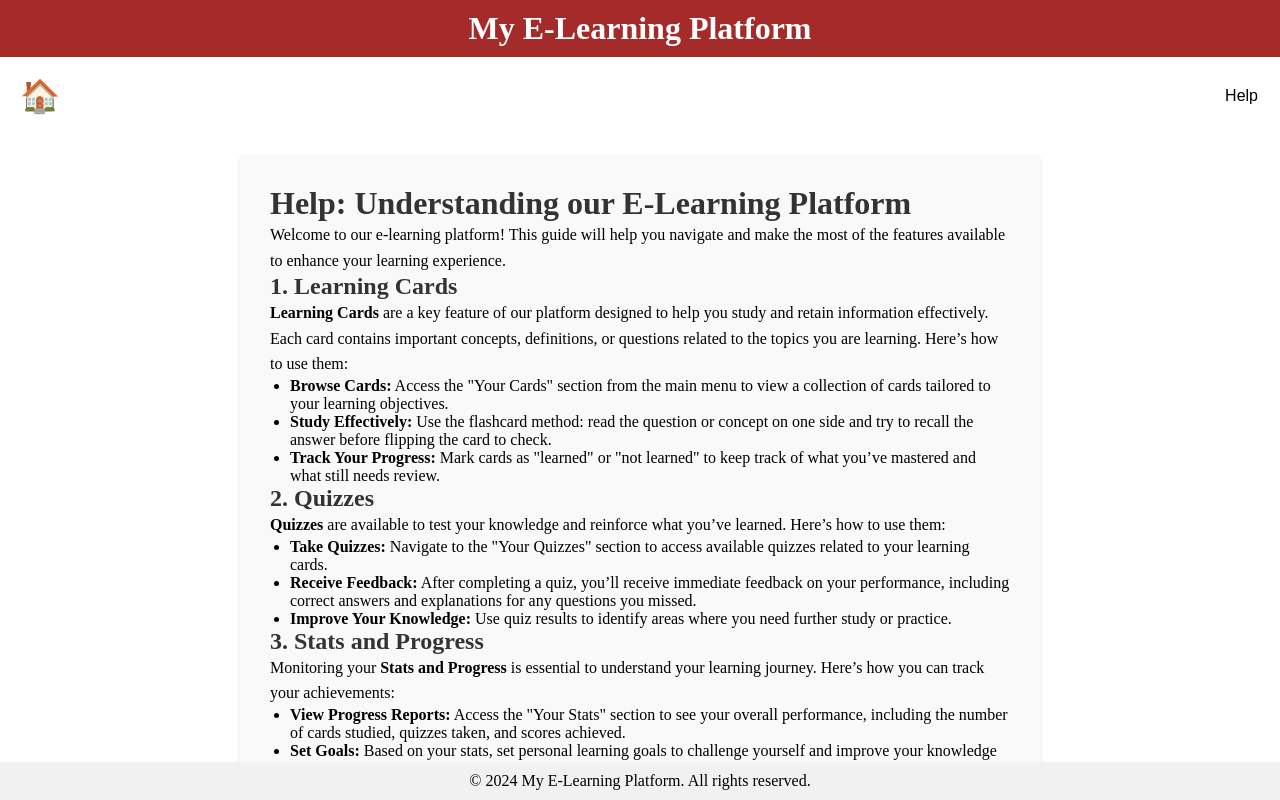
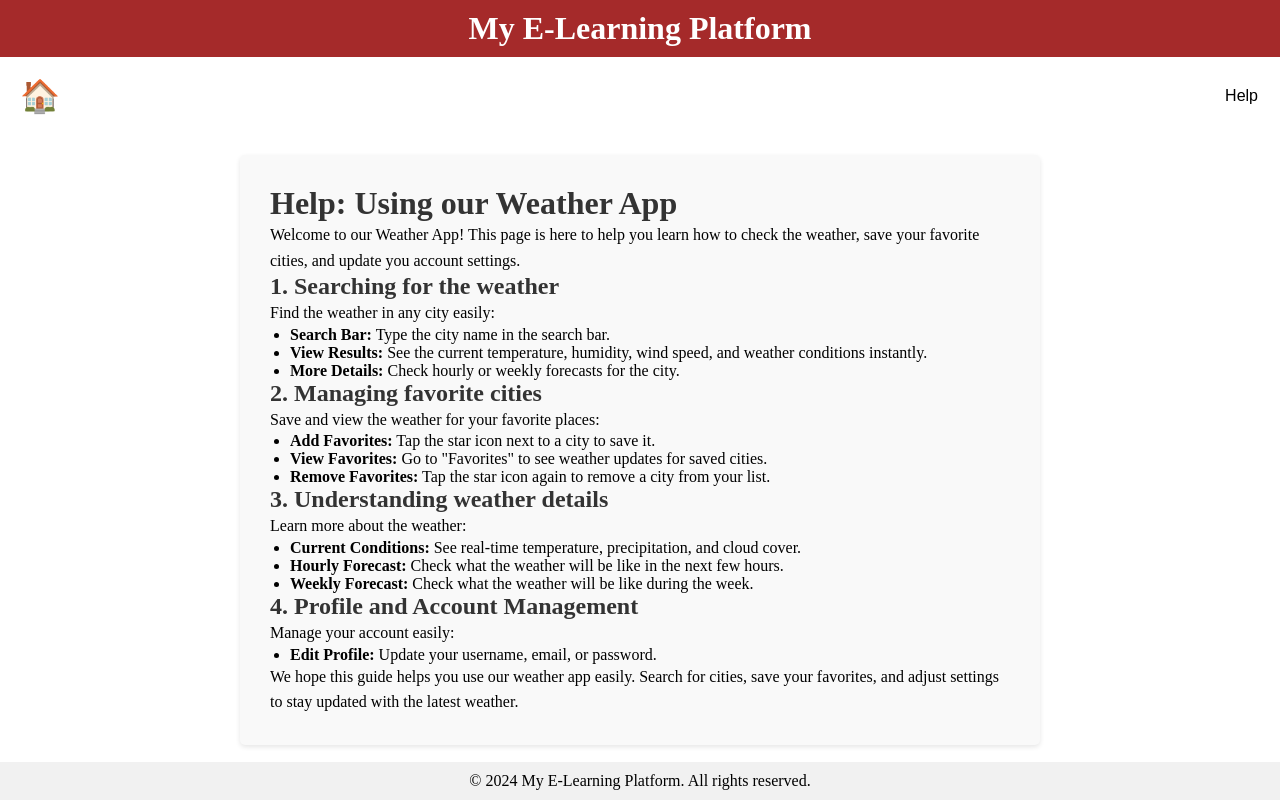
Before and after one commit to MarcMonin/Node-Angular-Project, an Angular app in the folder NodeProjectQuizlet/: page /help in a window 1280 px wide. Built offline with nearby package versions, Linux system fonts and the light colour scheme.

Commit message:
dossier backend

```diff
--- a/NodeProjectQuizlet/src/app/helppage/helppage.component.html
+++ b/NodeProjectQuizlet/src/app/helppage/helppage.component.html
@@ -1,41 +1,39 @@
 <app-navbar></app-navbar>
 <div class="help-page">
-  <h1>Help: Understanding our E-Learning Platform</h1>
-  <p>Welcome to our e-learning platform! This guide will help you navigate and make the most of the features available to enhance your learning experience.</p>
+  <h1>Help: Using our Weather App</h1>
+  <p>Welcome to our Weather App! This page is here to help you learn how to check the weather, save your favorite cities, and update you account settings.</p>
 
-  <h2>1. Learning Cards</h2>
-  <p><strong>Learning Cards</strong> are a key feature of our platform designed to help you study and retain information effectively. Each card contains important concepts, definitions, or questions related to the topics you are learning. Here’s how to use them:</p>
+  <h2>1. Searching for the weather</h2>
+  <p>Find the weather in any city easily:</p>
   <ul>
-    <li><strong>Browse Cards:</strong> Access the "Your Cards" section from the main menu to view a collection of cards tailored to your learning objectives.</li>
-    <li><strong>Study Effectively:</strong> Use the flashcard method: read the question or concept on one side and try to recall the answer before flipping the card to check.</li>
-    <li><strong>Track Your Progress:</strong> Mark cards as "learned" or "not learned" to keep track of what you’ve mastered and what still needs review.</li>
+    <li><strong>Search Bar:</strong> Type the city name in the search bar.</li>
+    <li><strong>View Results:</strong> See the current temperature, humidity, wind speed, and weather conditions instantly.</li>
+    <li><strong>More Details:</strong> Check hourly or weekly forecasts for the city.</li>
   </ul>
 
-  <h2>2. Quizzes</h2>
-  <p><strong>Quizzes</strong> are available to test your knowledge and reinforce what you’ve learned. Here’s how to use them:</p>
+  <h2>2. Managing favorite cities</h2>
+  <p>Save and view the weather for your favorite places:</p>
   <ul>
-    <li><strong>Take Quizzes:</strong> Navigate to the "Your Quizzes" section to access available quizzes related to your learning cards.</li>
-    <li><strong>Receive Feedback:</strong> After completing a quiz, you’ll receive immediate feedback on your performance, including correct answers and explanations for any questions you missed.</li>
-    <li><strong>Improve Your Knowledge:</strong> Use quiz results to identify areas where you need further study or practice.</li>
+    <li><strong>Add Favorites:</strong> Tap the star icon next to a city to save it.</li>
+    <li><strong>View Favorites:</strong> Go to "Favorites" to see weather updates for saved cities.</li>
+    <li><strong>Remove Favorites:</strong> Tap the star icon again to remove a city from your list.</li>
   </ul>
 
-  <h2>3. Stats and Progress</h2>
-  <p>Monitoring your <strong>Stats and Progress</strong> is essential to understand your learning journey. Here’s how you can track your achievements:</p>
+  <h2>3. Understanding weather details</h2>
+  <p>Learn more about the weather:</p>
   <ul>
-    <li><strong>View Progress Reports:</strong> Access the "Your Stats" section to see your overall performance, including the number of cards studied, quizzes taken, and scores achieved.</li>
-    <li><strong>Set Goals:</strong> Based on your stats, set personal learning goals to challenge yourself and improve your knowledge in specific areas.</li>
-    <li><strong>Celebrate Milestones:</strong> Recognize your progress as you complete cards and quizzes, and celebrate milestones to stay motivated!</li>
+    <li><strong>Current Conditions:</strong> See real-time temperature, precipitation, and cloud cover.</li>
+    <li><strong>Hourly Forecast:</strong> Check what the weather will be like in the next few hours.</li>
+    <li><strong>Weekly Forecast:</strong> Check what the weather will be like during the week.</li>
   </ul>
 
-  <h2>4. Profile Management</h2>
-  <p>Your profile allows you to manage your account settings, preferences, and learning objectives. Make sure to keep your profile updated for the best experience:</p>
+  <h2>4. Profile and Account Management</h2>
+  <p>Manage your account easily:</p>
   <ul>
-    <li><strong>Update Personal Information:</strong> Access your profile to update your email, password, and any personal details.</li>
-    <li><strong>Customize Your Learning Experience:</strong> Adjust your settings to receive notifications, manage privacy options, and customize the learning interface.</li>
+    <li><strong>Edit Profile:</strong> Update your username, email, or password.</li>
   </ul>
 
-  <h2>Conclusion</h2>
-  <p>We hope this help page has provided you with a clear understanding of how to navigate our e-learning platform. Dive in, explore the features, and enjoy the journey of learning at your own pace. If you have any further questions or need assistance, feel free to reach out through the support section.</p>
 
-  <p><strong>Happy Learning!</strong></p>
+  <p>We hope this guide helps you use our weather app easily. Search for cities, save your favorites, and adjust settings to stay updated with the latest weather.</p>
+
 </div>
```
